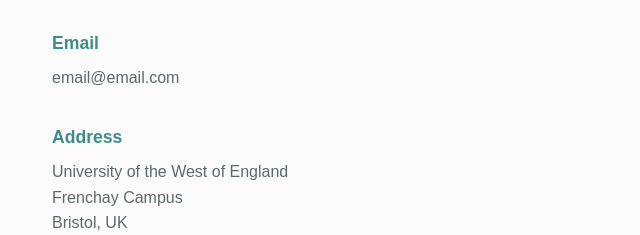
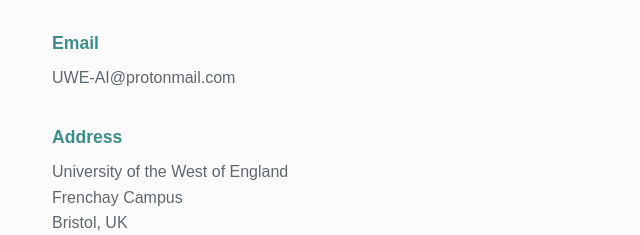
Before and after one commit to UWE-FSAI/Web, a plain HTML site: page index.html in a window 1280 px wide. Shown: the part 2878-3113 px from the top of the page, 20-660 px from the left. Drawn offline with Linux system fonts and the light colour scheme.

Commit message:
Update index.html

```diff
--- a/index.html
+++ b/index.html
@@ -187,14 +187,8 @@
           <h3>Contact Information</h3>
           <div class="contact-item">
             <h4>Email</h4>
-            <p>email@email.com</p>
+            <p>UWE-AI@protonmail.com</p>
           </div>
-<!--    We don't have an organisational phone number
-            <div class="contact-item">
-            <h4>Phone</h4>
-            <p>+44 (0) 117 XXX XXXX</p>
-          </div>
--->
           <div class="contact-item">
             <h4>Address</h4>
             <p>University of the West of England<br>Frenchay Campus<br>Bristol, UK</p>
```
